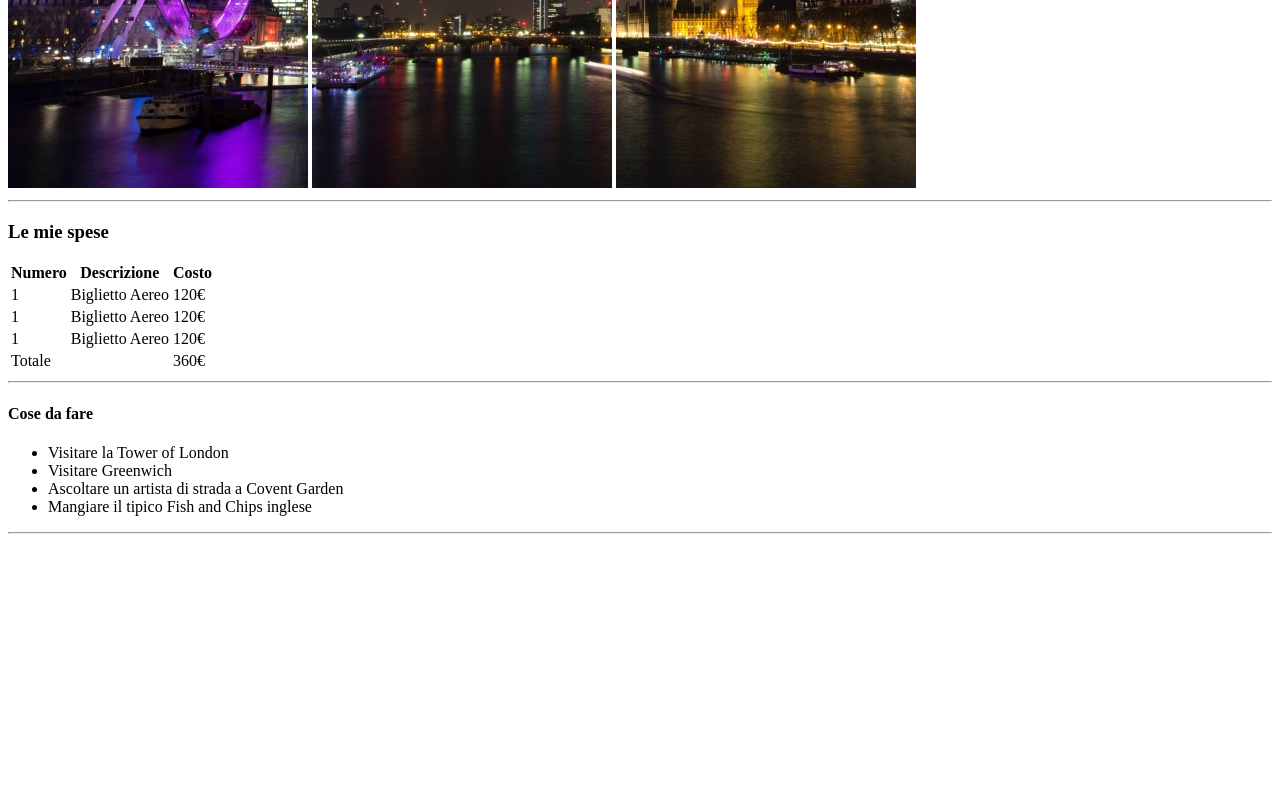
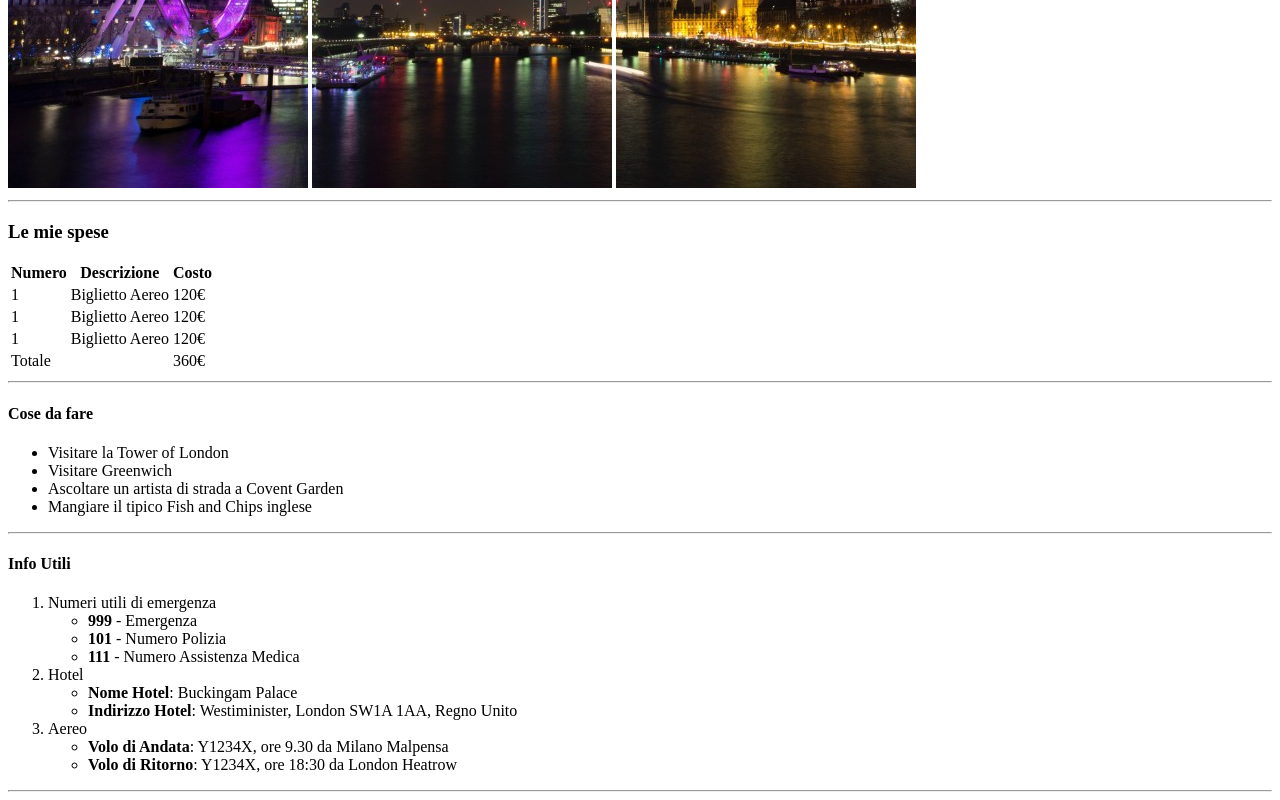
Before and after one commit to Cal-107/html-london-trip, a plain HTML site: page index.html in a window 1280 px wide. Shown: the part 479-1279 px from the top of the page. Before the commit the page ends 1021 px from the top, so only its background shows below. Drawn offline with Linux system fonts and the light colour scheme.

Commit message:
add usefull info

```diff
--- a/index.html
+++ b/index.html
@@ -91,6 +91,31 @@
         <hr>
 
         <section>
+            <h4>Info Utili</h4>
+            <!-- usefull info -->
+            <ol>
+                <li>Numeri utili di emergenza</li>
+                  <ul>
+                    <li><strong>999</strong> - Emergenza</li>
+                    <li><strong>101</strong> - Numero Polizia</li>
+                    <li><strong>111</strong> - Numero Assistenza Medica</li>
+                  </ul>
+                <li>Hotel</li>
+                 <ul>
+                     <li><strong>Nome Hotel</strong>: Buckingam Palace</li>
+                     <li><strong>Indirizzo Hotel</strong>: Westiminister, London SW1A 1AA, Regno Unito</li>
+                 </ul>
+                 <li>Aereo</li>
+                  <ul>
+                      <li><strong>Volo di Andata</strong>: Y1234X, ore 9.30 da Milano Malpensa</li>
+                      <li><strong>Volo di Ritorno</strong>: Y1234X, ore 18:30 da London Heatrow</li>
+                  </ul>
+            </ol>
+        </section>
+
+        <hr>
+
+        <section>
 
         </section>
     </main>
```
